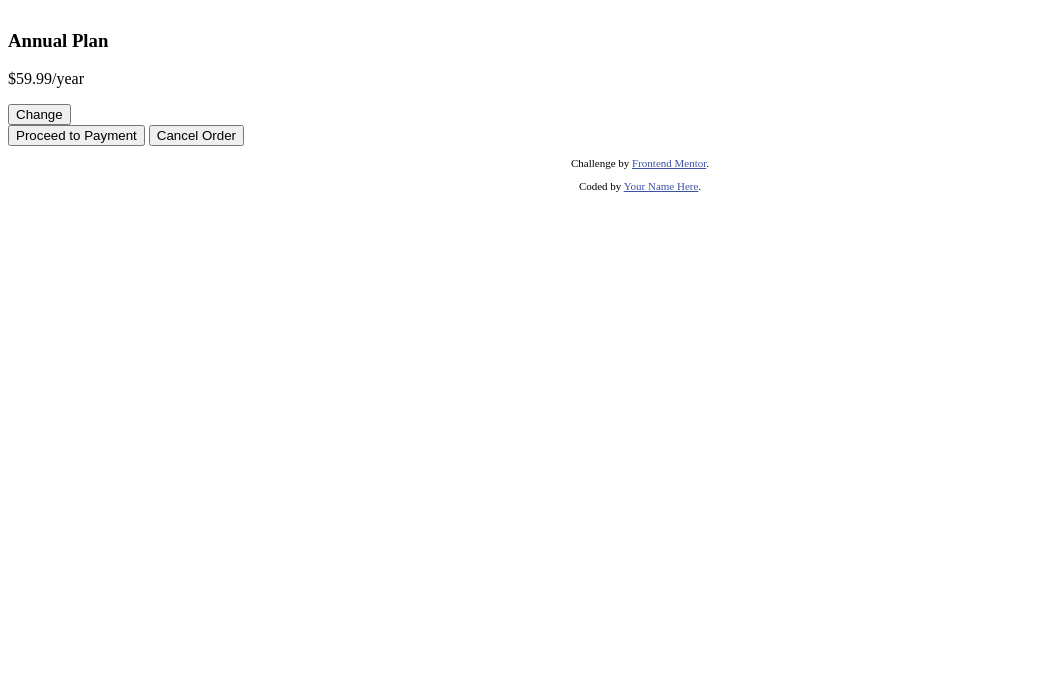
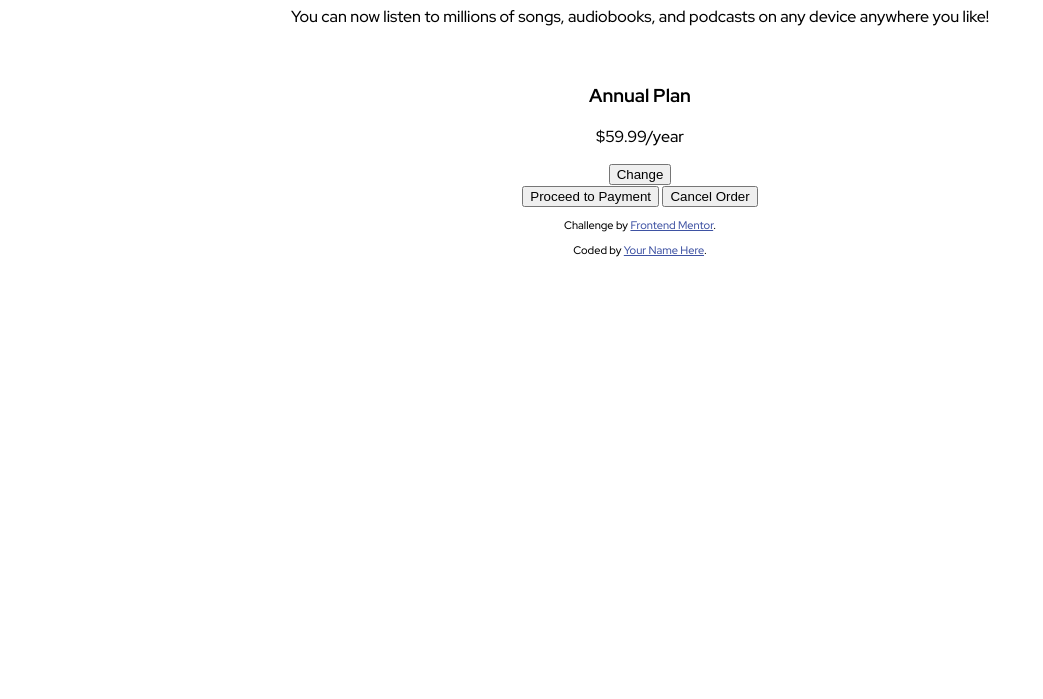
Before and after one commit to a-dri-an-S/Order-Summary-Card, a plain HTML site: page index.html in a window 1280 px wide. Shown: the part 101-800 px from the top of the page, without its empty margins (0-1043 px from the left). Drawn offline with Linux system fonts and the light colour scheme.

Commit message:
added bases styles to stlyeseet

```diff
--- /dev/null
+++ b/index.css
@@ -0,0 +1,30 @@
+@import url('https://fonts.googleapis.com/css2?family=Red+Hat+Display:wght@500;700;900&display=swap');
+
+html {
+    --pale-blue: hsl(225, 100%, 94%);
+    --bright-blue: hsl(245, 75%, 52%);
+    --very-pale-blue: hsl(225, 100%, 98%);
+    --desaturated-blue: hsl(224, 23%, 55%);
+    --dark-blue: hsl(223, 47%, 23%);
+    box-sizing: border-box;
+    font-size: 16px;
+}
+
+body {
+    font-family: 'Red Hat Display', sans-serif;
+    margin: 0;
+    padding: 0;
+    text-align: center;
+    display: flex;
+    flex-direction: column;
+    justify-content: center;
+    align-items: center;
+}
+
+.attribution {
+    font-size: 11px;
+    text-align: center;
+}
+.attribution a {
+    color: hsl(228, 45%, 44%);
+}
--- a/index.html
+++ b/index.html
@@ -1,6 +1,6 @@
 <!DOCTYPE html>
 <html lang="en">
-<head>
+<h>
   <meta charset="UTF-8">
   <meta name="viewport" content="width=device-width, initial-scale=1.0"> <!-- displays site properly based on user's device -->
 
@@ -9,10 +9,7 @@
   <title>Frontend Mentor | Order summary card</title>
 
   <!-- Feel free to remove these styles or customise in your own stylesheet 👍 -->
-  <style>
-    .attribution { font-size: 11px; text-align: center; }
-    .attribution a { color: hsl(228, 45%, 44%); }
-  </style>
+<link rel="stylesheet" href="./index.css"/>
 </head>
 <body>
   <div class="card">
@@ -24,9 +21,9 @@
     <div class="card-main">
 
       <div class="card-info">
-        <hi class="card-info-title">
+        <h1 class="card-info-title">
           Order Summary
-        </hi>
+        </h1>
         <p class="card-info-desc">
           You can now listen to millions of songs, audiobooks, and podcasts on any
           device anywhere you like!
```
